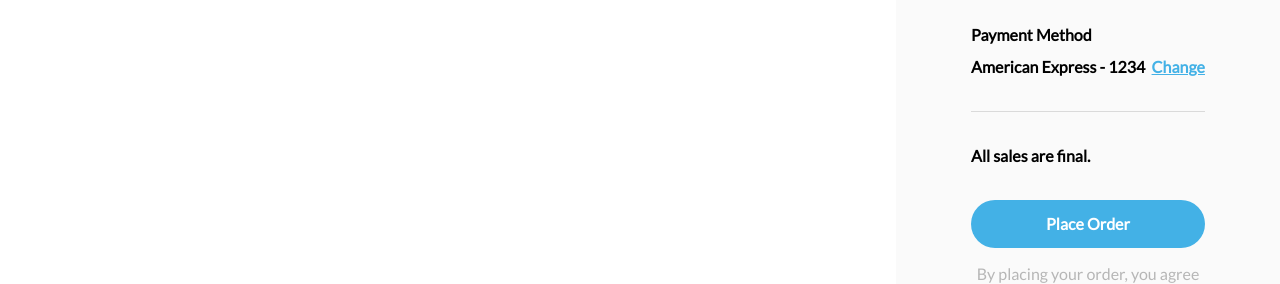
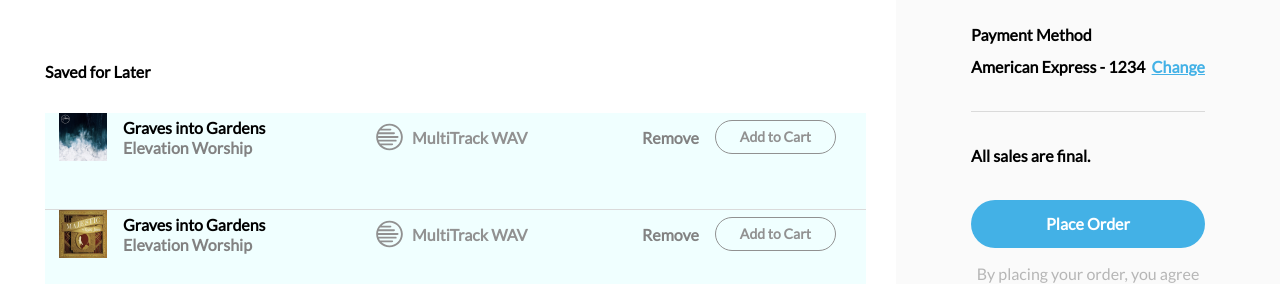
Before and after one commit to Quan-p/Multitracks, a React (Create React App) app: page / in a window 1280 px wide. Shown: the part 668-952 px from the top of the page. Built offline with nearby package versions, Linux system fonts and the light colour scheme.

Commit message:
Create saved for later list

```diff
--- a/src/Cart/Cart.js
+++ b/src/Cart/Cart.js
@@ -1,5 +1,6 @@
 import React from "react";
 import Sidebar from "../Cart-sidebar/Sidebar";
+import SavedSongs from "../SavedSongs/SavedSongs";
 import song01 from "../Assets/Cart Songs/song01.png";
 import song02 from "../Assets/Cart Songs/song02.png";
 import './Cart.styles.scss';
@@ -75,6 +76,7 @@
                     </svg>
                     Continue Shopping
                 </div>
+                <SavedSongs />
             </div>
 
             <Sidebar />
--- a/src/SavedSongs/SavedSongs.js
+++ b/src/SavedSongs/SavedSongs.js
@@ -1,7 +1,61 @@
 import React from "react";
+import save01 from "../Assets/Saved/save01.png";
+import save02 from "../Assets/Saved/save02.png";
+import save03 from "../Assets/Saved/save03.png";
+import './SavedSongs.styles.scss';
 
-function savedSongs() {
-
+function SavedSongs() {
+    return (
+        <div>
+            <h4 id="saved-header">Saved for Later</h4>
+            <div className="cart-item-container">
+                    <ul className="cart-item-list">
+                        <li className="cart-item saved-item">
+                            <div className="song-info">
+                                <img src={save02} alt="song art" className="saved-art"/>
+                                <div>
+                                    <a href="https://www.multitracks.com/songs/Elevation-Worship/Graves-Into-Gardens/Graves-Into-Gardens/">
+                                        Graves into Gardens
+                                    </a>
+                                    <p>Elevation Worship</p>
+                                </div>
+                            </div>
+                            <div className="song-type">
+                                <svg width="27" height="28" viewBox="0 0 27 28" fill="none" xmlns="http://www.w3.org/2000/svg">
+                                    <path fill-rule="evenodd" clip-rule="evenodd" d="M0.166504 14C0.166504 6.63652 6.13554 0.666626 13.4998 0.666626C20.8641 0.666626 26.8332 6.63652 26.8332 14C26.8332 21.3634 20.8641 27.3333 13.4998 27.3333C6.13554 27.3333 0.166504 21.3634 0.166504 14ZM5.55296 22.2722C7.61732 24.2554 10.4171 25.4793 13.4998 25.4793C19.8293 25.4793 24.9792 20.3294 24.9792 14C24.9792 7.6714 19.8293 2.52155 13.4998 2.52155C10.4614 2.52155 7.6975 3.7104 5.64236 5.64482H14.4399C14.9606 5.64482 15.3836 6.06691 15.3836 6.58761C15.3836 7.10831 14.9606 7.53132 14.4399 7.53132H4.02404C3.63697 8.09625 3.30059 8.69805 3.01859 9.32934H17.9686C18.4902 9.32934 18.9133 9.75235 18.9133 10.273C18.9133 10.7937 18.4902 11.2158 17.9686 11.2158H2.36426C2.21865 11.7992 2.11912 12.4001 2.06658 13.0148H21.5822C22.1029 13.0148 22.5259 13.4369 22.5259 13.9576C22.5259 14.4783 22.1029 14.9013 21.5822 14.9013H2.05921C2.10806 15.5151 2.2039 16.1159 2.3449 16.6993H19.7123C20.233 16.6993 20.656 17.1223 20.656 17.643C20.656 18.1646 20.233 18.5867 19.7123 18.5867H2.97988C3.25544 19.2171 3.58537 19.818 3.96506 20.3847H16.1835C16.7042 20.3847 17.1272 20.8068 17.1272 21.3275C17.1272 21.8491 16.7042 22.2722 16.1835 22.2722H5.55296Z" fill="#919191"/>
+                                </svg>
+                                <span>MultiTrack WAV</span>
+                            </div>
+                            <div className="add-cart">
+                                <span>Remove</span>
+                                <button className="add-cart-btn">Add to Cart</button>
+                            </div>
+                        </li>
+                        <li className="cart-item saved-item">
+                            <div className="song-info">
+                                    <img src={save01} alt="song art" className="saved-art"/>
+                                    <div>
+                                        <a href="https://www.multitracks.com/songs/Elevation-Worship/Graves-Into-Gardens/Graves-Into-Gardens/">
+                                            Graves into Gardens
+                                        </a>
+                                        <p>Elevation Worship</p>
+                                    </div>
+                            </div>
+                            <div className="song-type">
+                                <svg width="27" height="28" viewBox="0 0 27 28" fill="none" xmlns="http://www.w3.org/2000/svg">
+                                    <path fill-rule="evenodd" clip-rule="evenodd" d="M0.166504 14C0.166504 6.63652 6.13554 0.666626 13.4998 0.666626C20.8641 0.666626 26.8332 6.63652 26.8332 14C26.8332 21.3634 20.8641 27.3333 13.4998 27.3333C6.13554 27.3333 0.166504 21.3634 0.166504 14ZM5.55296 22.2722C7.61732 24.2554 10.4171 25.4793 13.4998 25.4793C19.8293 25.4793 24.9792 20.3294 24.9792 14C24.9792 7.6714 19.8293 2.52155 13.4998 2.52155C10.4614 2.52155 7.6975 3.7104 5.64236 5.64482H14.4399C14.9606 5.64482 15.3836 6.06691 15.3836 6.58761C15.3836 7.10831 14.9606 7.53132 14.4399 7.53132H4.02404C3.63697 8.09625 3.30059 8.69805 3.01859 9.32934H17.9686C18.4902 9.32934 18.9133 9.75235 18.9133 10.273C18.9133 10.7937 18.4902 11.2158 17.9686 11.2158H2.36426C2.21865 11.7992 2.11912 12.4001 2.06658 13.0148H21.5822C22.1029 13.0148 22.5259 13.4369 22.5259 13.9576C22.5259 14.4783 22.1029 14.9013 21.5822 14.9013H2.05921C2.10806 15.5151 2.2039 16.1159 2.3449 16.6993H19.7123C20.233 16.6993 20.656 17.1223 20.656 17.643C20.656 18.1646 20.233 18.5867 19.7123 18.5867H2.97988C3.25544 19.2171 3.58537 19.818 3.96506 20.3847H16.1835C16.7042 20.3847 17.1272 20.8068 17.1272 21.3275C17.1272 21.8491 16.7042 22.2722 16.1835 22.2722H5.55296Z" fill="#919191"/>
+                                </svg>
+                                <span>MultiTrack WAV</span>
+                            </div>
+                            <div className="add-cart">
+                                <span>Remove</span>
+                                <button className="add-cart-btn">Add to Cart</button>
+                            </div>
+                        </li>
+                    </ul>
+                </div>
+        </div>
+    )
 }
 
-export default savedSongs;
+export default SavedSongs;
--- a/src/SavedSongs/SavedSongs.styles.scss
+++ b/src/SavedSongs/SavedSongs.styles.scss
@@ -0,0 +1,31 @@
+#saved-header {
+    margin-bottom: 32px;
+}
+
+.saved-item {
+    padding: 0px 14px 32px 14px;
+}
+
+.saved-art {
+    margin: 0 16px 0 0;
+}
+
+.add-cart {
+    display: flex;
+    justify-content: flex-end;
+    align-items: center;
+}
+
+.add-cart-btn {
+    background-color: transparent;
+    border-radius: 50px;
+    padding: 9px 24px;
+    margin: 0 16px;
+    border: 1px solid #919191;
+    color: #919191;
+    font-family: 'Lato';
+    font-style: normal;
+    font-weight: 700;
+    font-size: 14px;
+    line-height: 100%;
+}
```
